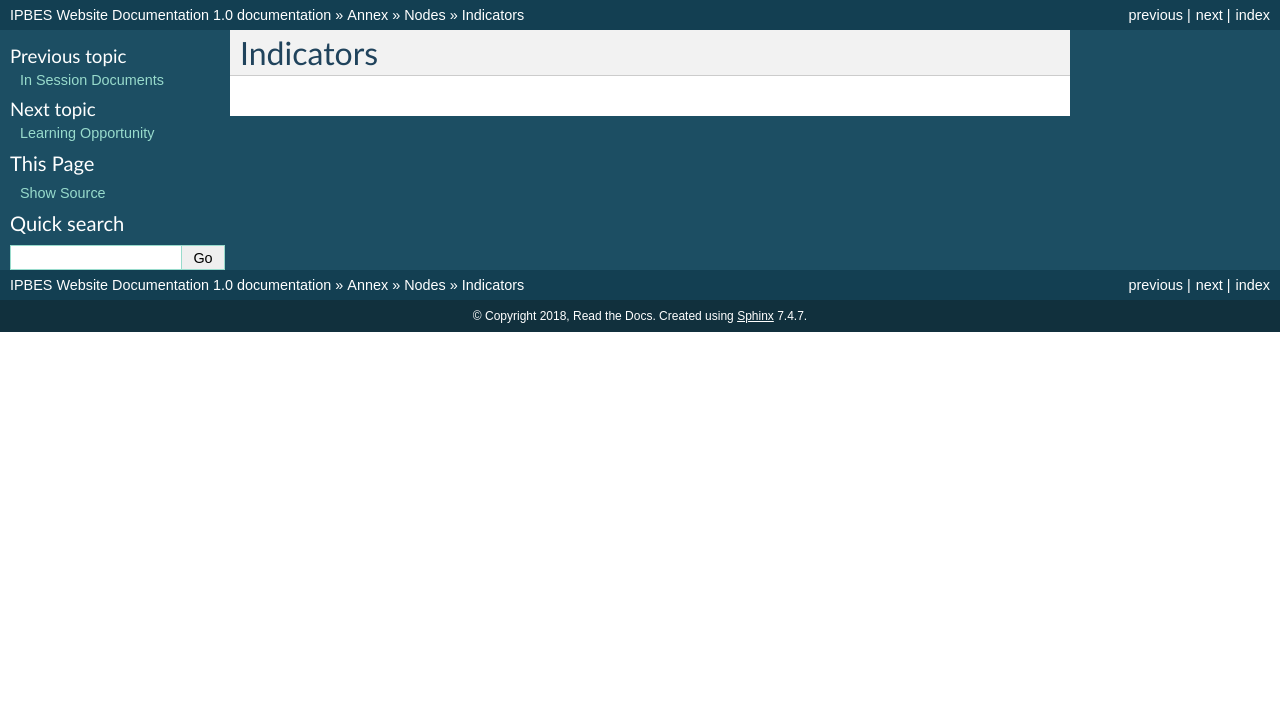
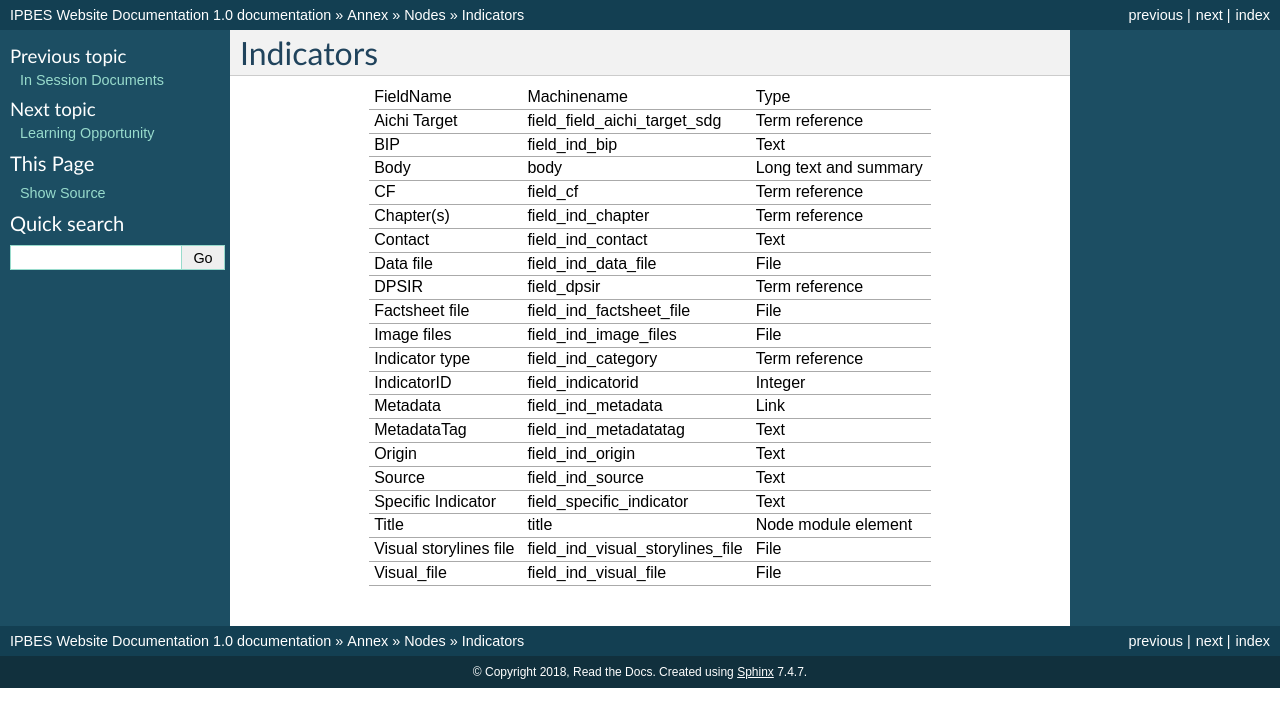
Before and after one commit to ipbes/ipbeswebdocs, a Sphinx documentation site: the page built from docs/annex/nodes/indicators.rst, in a window 1280 px wide. Shown: the top 727 px of the page. Built offline with Sphinx 7.4.7, drawn with Linux system fonts in a browser that asks for light colours; pages that are not in the unit, such as notebooks, are missing from menus.

Commit message:
Update indicators.rst

```diff
--- a/docs/annex/nodes/indicators.rst
+++ b/docs/annex/nodes/indicators.rst
@@ -1,2 +1,45 @@
 Indicators
 ==========
++------------------------+----------------------------------+-----------------------+
+| FieldName              | Machinename                      | Type                  |
++------------------------+----------------------------------+-----------------------+
+| Aichi Target           | field_field_aichi_target_sdg     | Term reference        |
++------------------------+----------------------------------+-----------------------+
+| BIP                    | field_ind_bip                    | Text                  |
++------------------------+----------------------------------+-----------------------+
+| Body                   | body                             | Long text and summary |
++------------------------+----------------------------------+-----------------------+
+| CF                     | field_cf                         | Term reference        |
++------------------------+----------------------------------+-----------------------+
+| Chapter(s)             | field_ind_chapter                | Term reference        |
++------------------------+----------------------------------+-----------------------+
+| Contact                | field_ind_contact                | Text                  |
++------------------------+----------------------------------+-----------------------+
+| Data file              | field_ind_data_file              | File                  |
++------------------------+----------------------------------+-----------------------+
+| DPSIR                  | field_dpsir                      | Term reference        |
++------------------------+----------------------------------+-----------------------+
+| Factsheet file         | field_ind_factsheet_file         | File                  |
++------------------------+----------------------------------+-----------------------+
+| Image files            | field_ind_image_files            | File                  |
++------------------------+----------------------------------+-----------------------+
+| Indicator type         | field_ind_category               | Term reference        |
++------------------------+----------------------------------+-----------------------+
+| IndicatorID            | field_indicatorid                | Integer               |
++------------------------+----------------------------------+-----------------------+
+| Metadata               | field_ind_metadata               | Link                  |
++------------------------+----------------------------------+-----------------------+
+| MetadataTag            | field_ind_metadatatag            | Text                  |
++------------------------+----------------------------------+-----------------------+
+| Origin                 | field_ind_origin                 | Text                  |
++------------------------+----------------------------------+-----------------------+
+| Source                 | field_ind_source                 | Text                  |
++------------------------+----------------------------------+-----------------------+
+| Specific Indicator     | field_specific_indicator         | Text                  |
++------------------------+----------------------------------+-----------------------+
+| Title                  | title                            | Node module element   |
++------------------------+----------------------------------+-----------------------+
+| Visual storylines file | field_ind_visual_storylines_file | File                  |
++------------------------+----------------------------------+-----------------------+
+| Visual_file            | field_ind_visual_file            | File                  |
++------------------------+----------------------------------+-----------------------+
```
